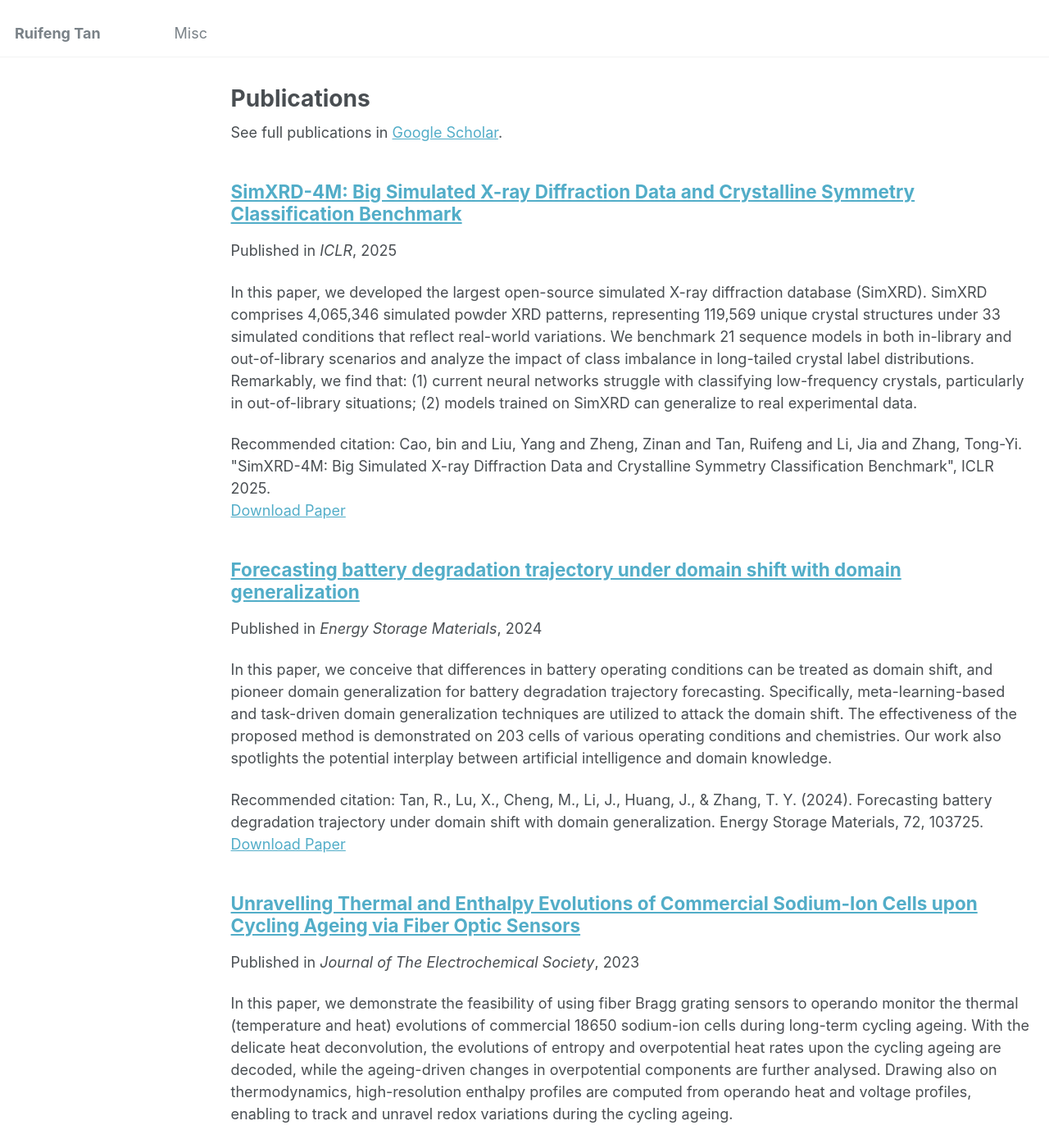
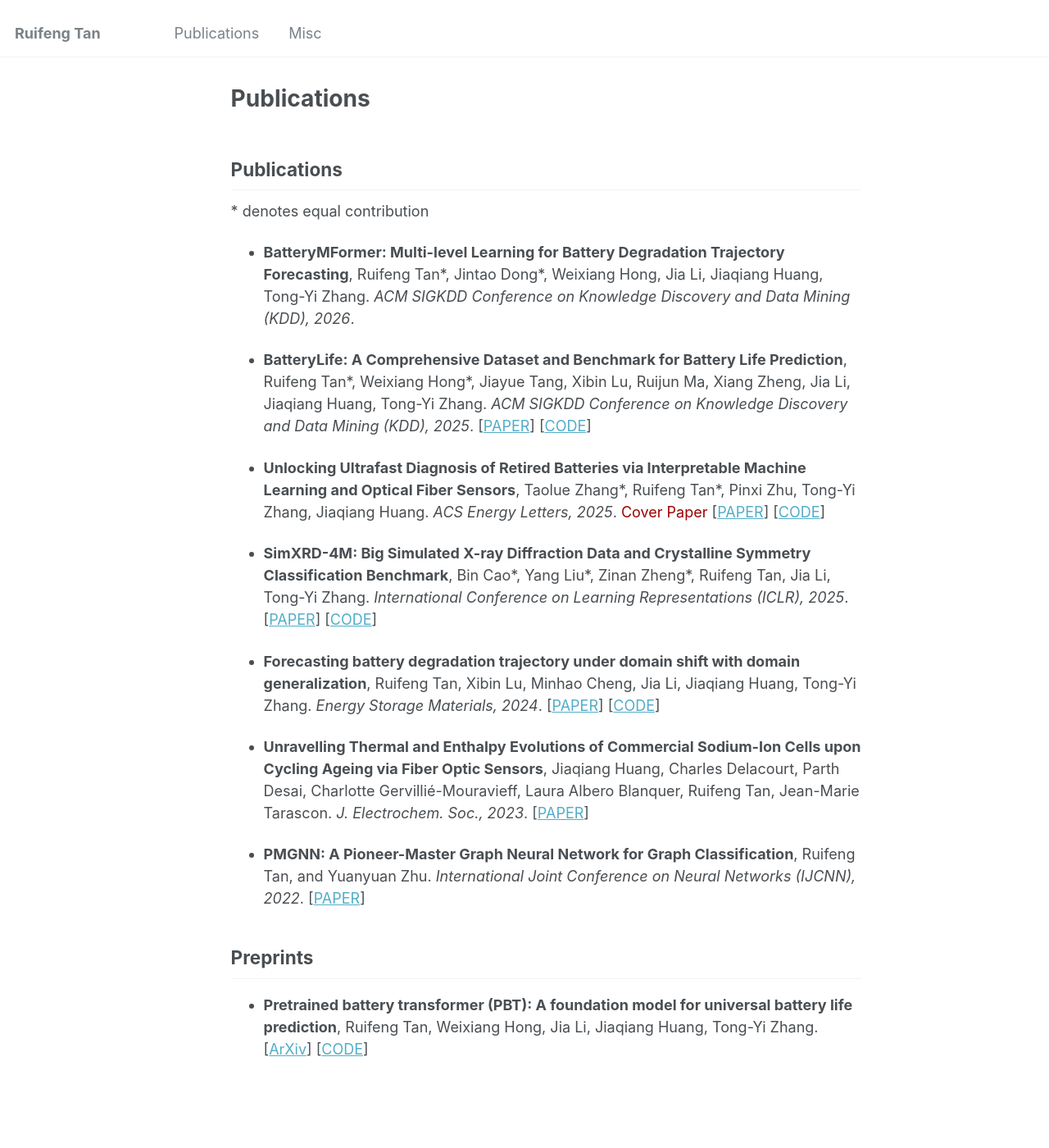
Before and after one commit to Ruifeng-Tan/Ruifeng-Tan.github.io, a Jekyll site: the page built from _pages/publications.md, in a window 1280 px wide and 1400 px high. Shown: the whole window at 82% size. Built offline with Jekyll 4.4.1, drawn with Linux system fonts in a browser that asks for light colours; some of the changed text lies outside the part shown.

Commit message:
update homepage

```diff
--- a/_data/navigation.yml
+++ b/_data/navigation.yml
@@ -1,7 +1,7 @@
 # main links links
 main:
-  # - title: "Publications"
-  #   url: /publications/
+  - title: "Publications"
+    url: /publications/
 
   # - title: "Talks"
   #   url: /talks/
--- a/_pages/publications.md
+++ b/_pages/publications.md
@@ -1,16 +1,27 @@
 ---
-layout: archive
+layout: single
 title: "Publications"
 permalink: /publications/
 author_profile: false
 ---
 
-{% if site.author.googlescholar %}
-  <div class="wordwrap">See full publications in <a href="{{site.author.googlescholar}}">Google Scholar</a>.</div>
-{% endif %}
+## Publications
+\*  denotes equal contribution
 
-{% include base_path %}
+- **BatteryMFormer: Multi-level Learning for Battery Degradation Trajectory Forecasting**, Ruifeng Tan\*, Jintao Dong\*, Weixiang Hong, Jia Li, Jiaqiang Huang, Tong-Yi Zhang. *ACM SIGKDD Conference on Knowledge Discovery and Data Mining (KDD), 2026*.
 
-{% for post in site.publications reversed %}
-  {% include archive-single.html %}
-{% endfor %}
+- **BatteryLife: A Comprehensive Dataset and Benchmark for Battery Life Prediction**, Ruifeng Tan\*, Weixiang Hong\*, Jiayue Tang, Xibin Lu, Ruijun Ma, Xiang Zheng, Jia Li, Jiaqiang Huang, Tong-Yi Zhang. *ACM SIGKDD Conference on Knowledge Discovery and Data Mining (KDD), 2025*. [[PAPER](https://dl.acm.org/doi/10.1145/3711896.3737372)] [[CODE](https://github.com/Ruifeng-Tan/BatteryLife)]
+
+- **Unlocking Ultrafast Diagnosis of Retired Batteries via Interpretable Machine Learning and Optical Fiber Sensors**, Taolue Zhang\*, Ruifeng Tan\*, Pinxi Zhu, Tong-Yi Zhang, Jiaqiang Huang. *ACS Energy Letters, 2025*. <span style="color: rgb(154, 3, 2);">Cover Paper</span> [[PAPER](https://pubs.acs.org/doi/abs/10.1021/acsenergylett.4c03054?casa_token=a57iWJ-S8fUAAAAA:_vU-Lr1B80ArJ2EPmjZwJgo4xTK7UZGDTLf15-9PFFoNcAjTWvuKrkCbOkkr_jcTHmcyFnMBCkNnHBT58g&casa_token=mjB3jOP8MyEAAAAA:VB6LMG4fozcFBwmO79Fgd3d3q6YD2iENgzqAfzGWm0ckmqyepRQdwAYoTilNW4OjN_sVIYa1lRPu7mtPxg)] [[CODE](https://github.com/Ruifeng-Tan/Ultrafast-diagnosis-of-retired-batteries)]
+
+- **SimXRD-4M: Big Simulated X-ray Diffraction Data and Crystalline Symmetry Classification Benchmark**, Bin Cao\*, Yang Liu\*, Zinan Zheng\*, Ruifeng Tan, Jia Li, Tong-Yi Zhang. *International Conference on Learning Representations (ICLR), 2025*. [[PAPER](https://openreview.net/forum?id=mkuB677eMM)] [[CODE](https://github.com/Bin-Cao/SimXRD)]
+
+- **Forecasting battery degradation trajectory under domain shift with domain generalization**, Ruifeng Tan, Xibin Lu, Minhao Cheng, Jia Li, Jiaqiang Huang, Tong-Yi Zhang. *Energy Storage Materials, 2024*. [[PAPER](https://www.sciencedirect.com/science/article/pii/S2405829724005518)] [[CODE](https://github.com/Ruifeng-Tan/MAGNet)]
+
+- **Unravelling Thermal and Enthalpy Evolutions of Commercial Sodium-Ion Cells upon Cycling Ageing via Fiber Optic Sensors**, Jiaqiang Huang, Charles Delacourt, Parth Desai, Charlotte Gervilli&eacute;-Mouravieff, Laura Albero Blanquer, Ruifeng Tan, Jean-Marie Tarascon. *J. Electrochem. Soc., 2023*. [[PAPER](https://iopscience.iop.org/article/10.1149/1945-7111/acf625)]
+
+- **PMGNN: A Pioneer-Master Graph Neural Network for Graph Classification**, Ruifeng Tan, and Yuanyuan Zhu. *International Joint Conference on Neural Networks (IJCNN), 2022*. [[PAPER](https://ieeexplore.ieee.org/document/9892849)]
+
+## Preprints
+
+- **Pretrained battery transformer (PBT): A foundation model for universal battery life prediction**, Ruifeng Tan, Weixiang Hong, Jia Li, Jiaqiang Huang, Tong-Yi Zhang. [[ArXiv](https://arxiv.org/abs/2512.16334)] [[CODE](https://github.com/Ruifeng-Tan/PBT)]
```
Also changed, not shown: _pages/about.md (+2 -8 lines).
